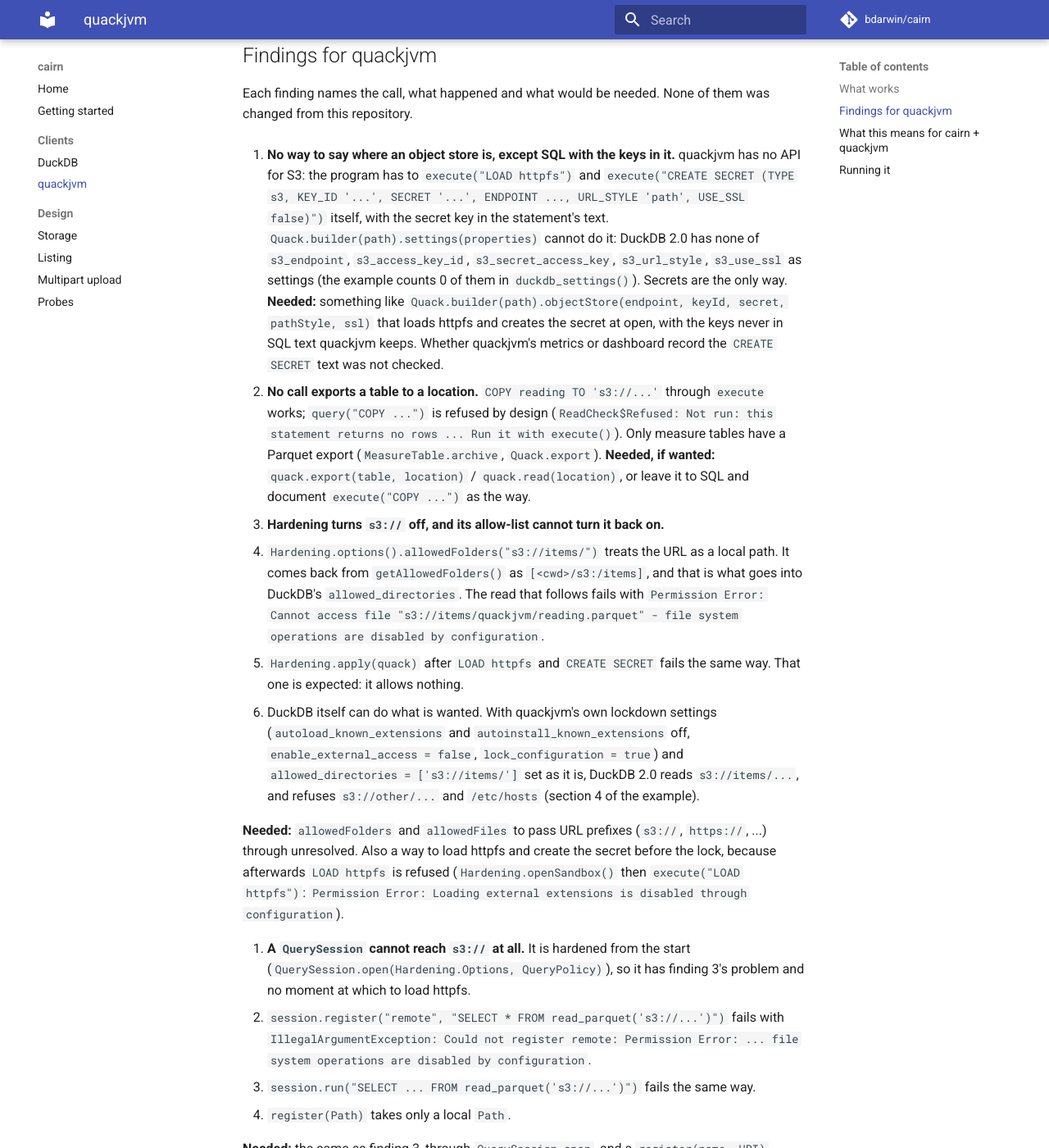
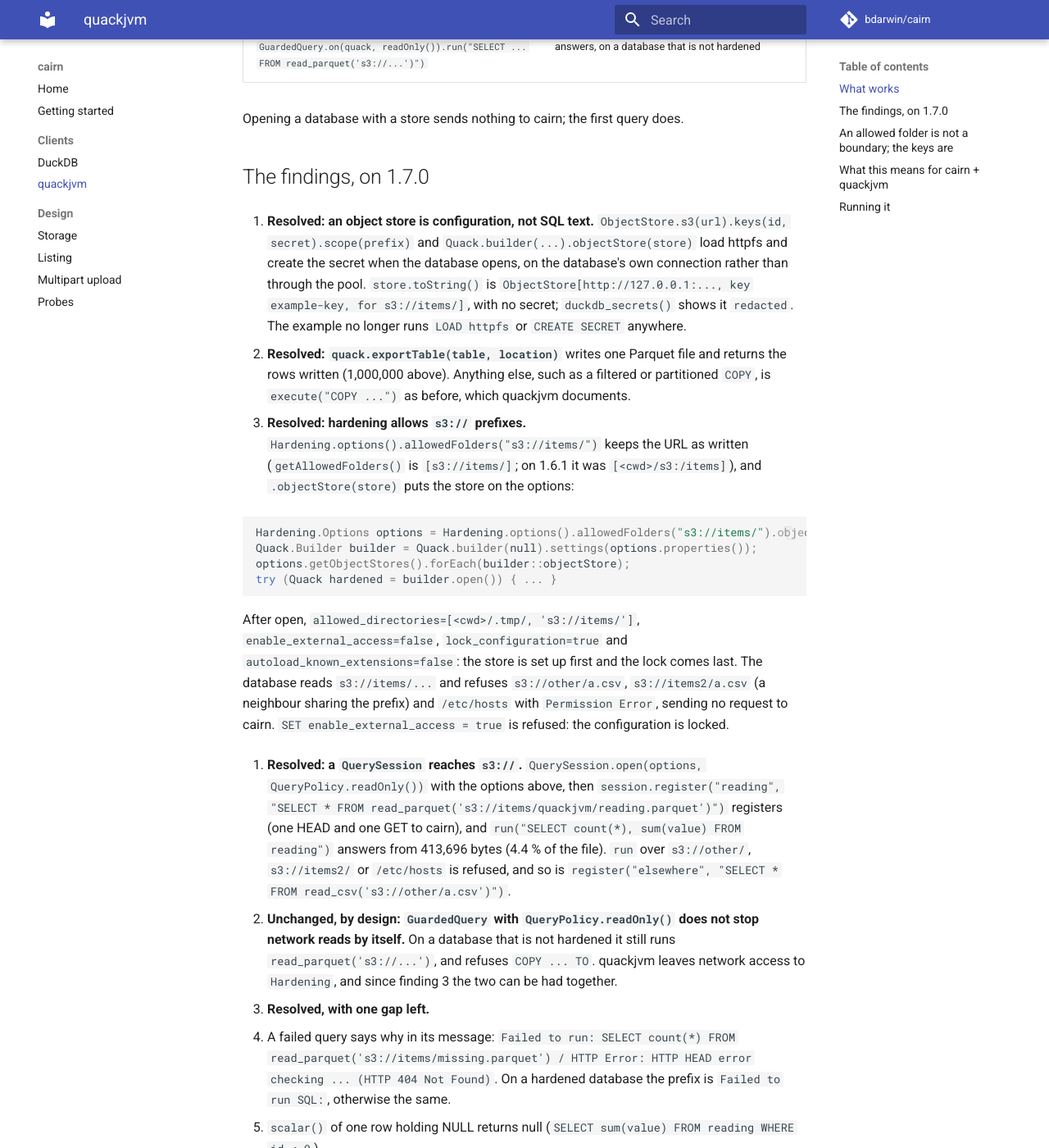
Before and after one commit to bdarwin/cairn, an MkDocs documentation site: the page built from docs/quackjvm.md, in a window 1280 px wide and 1400 px high, scrolled down 1210 px. Shown: the whole window at 82% size. Built offline with MkDocs 1.6.1 and Material for MkDocs 9.7.7, drawn with Linux system fonts in a browser that asks for light colours; comment, search, counter and statistics services are not loaded; some of the changed text lies outside the part shown.

Commit message:
quackjvm 1.7.0 as a client of cairn: object stores, hardening, and what .. does
QuackjvmOnCairn moves to quackjvm 1.7.0 and its API: an ObjectStore instead of
LOAD httpfs and CREATE SECRET, exportTable instead of COPY, and a hardened
Quack and a QuerySession that read s3://items/ and refuse other buckets.
1.7.0 resolved findings 1-4 and 6 of docs/quackjvm.md; count()'s error
message is the one gap left.

s3://items/../other/a.csv passes the allow-list, and DuckDB sends
GET /other/a.csv. cairn refused it only because DuckDB signs
/items/../other/a.csv, shown by recomputing the signature with cairn's SigV4
code. The boundary is the keys, and cairn's can do everything in every
bucket: now second in TODO.md.

````diff
--- a/docs/quackjvm.md
+++ b/docs/quackjvm.md
@@ -2,112 +2,122 @@
 
 [quackjvm](https://github.com/bdarwin/quackjvm) runs DuckDB inside a JVM program. Here it is a
 client of cairn: objects go into a quackjvm table, the table goes to `s3://` on cairn as Parquet,
-and quackjvm reads it back. It works, but only through raw SQL, and not at all once quackjvm's
-hardening is on. The gaps are quackjvm's, written down below for it; cairn needed no change.
+and quackjvm reads it back, from a plain database, a hardened one, and a query session. cairn
+needed no change.
 
 Everything here comes from `examples/.../QuackjvmOnCairn.java`. It uses `quackjvm-core` and
-`quackjvm-agent` 1.6.1 from Maven Central (DuckDB 2.0.0), as a dependency of the examples
-project only, never of cairn. Its output is pasted at the bottom of the file.
+`quackjvm-agent` 1.7.0 from Maven Central (DuckDB 2.0.0), as a dependency of the examples
+project only, never of cairn. Its output is pasted at the bottom of the file. Milestone 6 first ran
+it on 1.6.1 and wrote six findings for quackjvm; 1.7.0 resolved findings 1-4 and 6.
 
 ## What works
 
 ```java
-try (Quack quack = Quack.inMemory()) {
+ObjectStore store = ObjectStore.s3("http://127.0.0.1:9000").keys(keyId, secret).scope("s3://items/");
+
+try (Quack quack = Quack.builder(null).objectStore(store).open()) {
     quack.createTable("reading", layout);
-    quack.write("reading", layout, readings);                  // 1,000,000 records
-    quack.execute("LOAD httpfs");
-    quack.execute("CREATE SECRET (TYPE s3, KEY_ID '...', SECRET '...', ENDPOINT 'localhost:9000', URL_STYLE 'path', USE_SSL false)");
-    quack.execute("COPY reading TO 's3://items/quackjvm/reading.parquet' (FORMAT parquet)");
+    quack.write("reading", layout, readings);                            // 1,000,000 records
+    long rows = quack.exportTable("reading", "s3://items/quackjvm/reading.parquet");
     List<Reading> back = quack.query("SELECT * FROM read_parquet(?) WHERE id = ?", url, 123_456L).records(Reading.class);
 }
 ```
 
 | Step | Result |
 |---|---|
-| `execute("COPY reading TO 's3://...'")`, 1,000,000 records | a 9,481,492-byte file, written as 2 parts by multipart upload, in 0.21 s |
+| `exportTable("reading", "s3://...")`, 1,000,000 records | returns 1,000,000; a 9,481,492-byte file, written as 2 parts by multipart upload, in 0.22 s |
 | `query("SELECT count(*), sum(value) FROM read_parquet('s3://.../*.parquet')").records(Total.class)` | right answer; 433,930 bytes read from cairn (4.6 % of the file) |
 | `query(...).records(Reading.class)` for one id | the record equals the one written; 1,159,168 bytes read (12.2 %) |
-| `inTransaction(tx -> tx.execute("COPY ... TO 's3://...'"))` | committed; the file is there |
-| `MeasureTable.archive(connection, "s3://items/measures", part)` | returns `s3://items/measures/measure=readings/part=.../example-....parquet` |
+| `inTransaction(tx -> tx.execute("COPY (SELECT ... WHERE item = 7) TO 's3://...'"))` | committed; 1,000 rows in the file. SQL stays the way for a filtered or partitioned export |
+| `MeasureTable.archive(connection, "s3://items/measures", part)` | 156,026 bytes up; returns `s3://items/measures/measure=readings/part=.../example-....parquet` |
 | `measure.query().from(that file).rows(...).columns(...)` and `MeasureTable.restore(connection, that file)` | both answer from the file on cairn |
+| a hardened `Quack` and a `QuerySession`, `s3://items/` allowed | read `s3://items/`; refuse `s3://other/`, `s3://items2/` and `/etc/hosts` without a request to cairn |
 | `GuardedQuery.on(quack, readOnly()).run("SELECT ... FROM read_parquet('s3://...')")` | answers, on a database that is not hardened |
 
-## Findings for quackjvm
+Opening a database with a store sends nothing to cairn; the first query does.
 
-Each finding names the call, what happened and what would be needed. None of them was changed from
-this repository.
+## The findings, on 1.7.0
 
-1. **No way to say where an object store is, except SQL with the keys in it.** quackjvm has no API
-   for S3: the program has to `execute("LOAD httpfs")` and
-   `execute("CREATE SECRET (TYPE s3, KEY_ID '...', SECRET '...', ENDPOINT ..., URL_STYLE 'path', USE_SSL false)")`
-   itself, with the secret key in the statement's text. `Quack.builder(path).settings(properties)`
-   cannot do it: DuckDB 2.0 has none of `s3_endpoint`, `s3_access_key_id`, `s3_secret_access_key`,
-   `s3_url_style`, `s3_use_ssl` as settings (the example counts 0 of them in `duckdb_settings()`).
-   Secrets are the only way.
-   **Needed:** something like `Quack.builder(path).objectStore(endpoint, keyId, secret, pathStyle, ssl)`
-   that loads httpfs and creates the secret at open, with the keys never in SQL text quackjvm keeps.
-   Whether quackjvm's metrics or dashboard record the `CREATE SECRET` text was not checked.
+1. **Resolved: an object store is configuration, not SQL text.** `ObjectStore.s3(url).keys(id,
+   secret).scope(prefix)` and `Quack.builder(...).objectStore(store)` load httpfs and create the
+   secret when the database opens, on the database's own connection rather than through the pool.
+   `store.toString()` is `ObjectStore[http://127.0.0.1:..., key example-key, for s3://items/]`, with
+   no secret; `duckdb_secrets()` shows it `redacted`. The example no longer runs `LOAD httpfs` or
+   `CREATE SECRET` anywhere.
 
-2. **No call exports a table to a location.** `COPY reading TO 's3://...'` through `execute` works;
-   `query("COPY ...")` is refused by design (`ReadCheck$Refused: Not run: this statement returns no
-   rows ... Run it with execute()`). Only measure tables have a Parquet export
-   (`MeasureTable.archive`, `Quack.export`).
-   **Needed, if wanted:** `quack.export(table, location)` / `quack.read(location)`, or leave it to
-   SQL and document `execute("COPY ...")` as the way.
+2. **Resolved: `quack.exportTable(table, location)`** writes one Parquet file and returns the rows
+   written (1,000,000 above). Anything else, such as a filtered or partitioned `COPY`, is
+   `execute("COPY ...")` as before, which quackjvm documents.
 
-3. **Hardening turns `s3://` off, and its allow-list cannot turn it back on.**
-   - `Hardening.options().allowedFolders("s3://items/")` treats the URL as a local path. It comes
-     back from `getAllowedFolders()` as `[<cwd>/s3:/items]`, and that is what goes into DuckDB's
-     `allowed_directories`. The read that follows fails with `Permission Error: Cannot access file
-     "s3://items/quackjvm/reading.parquet" - file system operations are disabled by configuration`.
-   - `Hardening.apply(quack)` after `LOAD httpfs` and `CREATE SECRET` fails the same way. That one
-     is expected: it allows nothing.
-   - DuckDB itself can do what is wanted. With quackjvm's own lockdown settings
-     (`autoload_known_extensions` and `autoinstall_known_extensions` off,
-     `enable_external_access = false`, `lock_configuration = true`) and
-     `allowed_directories = ['s3://items/']` set as it is, DuckDB 2.0 reads `s3://items/...`, and
-     refuses `s3://other/...` and `/etc/hosts` (section 4 of the example).
+3. **Resolved: hardening allows `s3://` prefixes.**
+   `Hardening.options().allowedFolders("s3://items/")` keeps the URL as written
+   (`getAllowedFolders()` is `[s3://items/]`; on 1.6.1 it was `[<cwd>/s3:/items]`), and
+   `.objectStore(store)` puts the store on the options:
 
-   **Needed:** `allowedFolders` and `allowedFiles` to pass URL prefixes (`s3://`, `https://`, ...)
-   through unresolved. Also a way to load httpfs and create the secret before the lock, because
-   afterwards `LOAD httpfs` is refused (`Hardening.openSandbox()` then `execute("LOAD httpfs")`:
-   `Permission Error: Loading external extensions is disabled through configuration`).
+   ```java
+   Hardening.Options options = Hardening.options().allowedFolders("s3://items/").objectStore(store);
+   Quack.Builder builder = Quack.builder(null).settings(options.properties());
+   options.getObjectStores().forEach(builder::objectStore);
+   try (Quack hardened = builder.open()) { ... }
+   ```
 
-4. **A `QuerySession` cannot reach `s3://` at all.** It is hardened from the start
-   (`QuerySession.open(Hardening.Options, QueryPolicy)`), so it has finding 3's problem and no
-   moment at which to load httpfs.
-   - `session.register("remote", "SELECT * FROM read_parquet('s3://...')")` fails with
-     `IllegalArgumentException: Could not register remote: Permission Error: ... file system
-     operations are disabled by configuration`.
-   - `session.run("SELECT ... FROM read_parquet('s3://...')")` fails the same way.
-   - `register(Path)` takes only a local `Path`.
+   After open, `allowed_directories=[<cwd>/.tmp/, 's3://items/']`, `enable_external_access=false`,
+   `lock_configuration=true` and `autoload_known_extensions=false`: the store is set up first and
+   the lock comes last. The database reads `s3://items/...` and refuses `s3://other/a.csv`,
+   `s3://items2/a.csv` (a neighbour sharing the prefix) and `/etc/hosts` with `Permission Error`,
+   sending no request to cairn. `SET enable_external_access = true` is refused: the configuration is
+   locked.
 
-   **Needed:** the same as finding 3, through `QuerySession.open`, and a `register(name, URI)`.
+4. **Resolved: a `QuerySession` reaches `s3://`.**
+   `QuerySession.open(options, QueryPolicy.readOnly())` with the options above, then
+   `session.register("reading", "SELECT * FROM read_parquet('s3://items/quackjvm/reading.parquet')")`
+   registers (one HEAD and one GET to cairn), and `run("SELECT count(*), sum(value) FROM reading")`
+   answers from 413,696 bytes (4.4 % of the file). `run` over `s3://other/`, `s3://items2/` or
+   `/etc/hosts` is refused, and so is `register("elsewhere", "SELECT * FROM read_csv('s3://other/a.csv')")`.
 
-5. **`GuardedQuery` with `QueryPolicy.readOnly()` does not stop network reads by itself.** On a
-   database that is not hardened, it ran `read_parquet('s3://...')`. It refuses `COPY ... TO` and
-   `CREATE SECRET` ("COPY is not a query, so it will not be run"). It allows
-   `SELECT * FROM duckdb_secrets()`, whose result shows the secret as `redacted`. This is
-   consistent with quackjvm's docs, which leave network access to `Hardening`. Worth knowing, since
-   finding 3 means hardening and S3 cannot be had together today.
+5. **Unchanged, by design: `GuardedQuery` with `QueryPolicy.readOnly()` does not stop network reads
+   by itself.** On a database that is not hardened it still runs `read_parquet('s3://...')`, and
+   refuses `COPY ... TO`. quackjvm leaves network access to `Hardening`, and since finding 3 the two
+   can be had together.
 
-6. **Small API points met on the way.**
-   - `Quack.query(...)` wraps DuckDB's error as `IllegalStateException: Failed to run: <sql>`.
-     The reason (`Permission Error: ...`) is only in `getCause()`.
-   - `query("SELECT NULL::VARCHAR").scalar(String.class)`, a result of one row holding NULL, throws
-     `Query returned no rows, so it has no scalar value`. A `list(...)` over no rows gives such a
-     row.
+6. **Resolved, with one gap left.**
+   - A failed query says why in its message: `Failed to run: SELECT count(*) FROM
+     read_parquet('s3://items/missing.parquet') / HTTP Error: HTTP HEAD error checking ... (HTTP 404
+     Not Found)`. On a hardened database the prefix is `Failed to run SQL:`, otherwise the same.
+   - `scalar()` of one row holding NULL returns null (`SELECT sum(value) FROM reading WHERE id < 0`).
+   - **Still open:** `query(...).count()` failing says only `Failed to count the rows of: <sql>`;
+     the reason is in `getCause()` alone (section 6 of the example).
+
+## An allowed folder is not a boundary; the keys are
+
+DuckDB 2.0.0 checks a location against `allowed_directories` as written, then collapses `..` before
+it sends the request. quackjvm measured and documents this. Against cairn, with `s3://items/`
+allowed:
+
+| Location | Allow-list | What cairn received | Result |
+|---|---|---|---|
+| `s3://items/../other/a.csv` | passed | `HEAD /other/a.csv`, `GET /other/a.csv` | 403 `SignatureDoesNotMatch` |
+| `'s3://items/' \|\| chr(46) \|\| chr(46) \|\| '/other/a.csv'`, built as the query runs | passed | the same | 403 `SignatureDoesNotMatch` |
+| `s3://items/%2e%2e/other/a.csv` | passed | `HEAD /items/%252e%252e/other/a.csv` | 404: the `%` is sent encoded, and cairn takes it as part of the key |
+
+The same, from a hardened `Quack` and from a `QuerySession`. So the allow-list let the read go to
+another bucket, and only the signature stopped it. Section 6 of the example shows why: against a
+stub that records the request, DuckDB sends `HEAD /other/a.csv`, but its signature, recomputed with
+cairn's own SigV4 code, is over `/items/../other/a.csv`. SigV4 for S3 does not normalise the path,
+so cairn computes the signature over the path it received and refuses.
+
+That is luck, not a boundary. It holds only while DuckDB signs one path and sends another, and it
+does not hold for a server that skips the check or for a bucket read without keys. **The boundary is
+the keys**: a database that runs SQL it did not write (a query session, an agent's queries) should
+hold keys that cairn lets read only what that SQL may read. cairn cannot do that yet. Its keys are
+static and every key can do everything in every bucket (`TODO.md`).
 
 ## What this means for cairn + quackjvm
 
-For tables as Parquet on cairn and quackjvm nodes reading them, the data path works today. Writes go
-by multipart upload, and reads fetch only the needed byte ranges ([DuckDB](duckdb.md)). Two things
-stand between that and a system someone can run:
-
-- quackjvm needs to know about an object store: endpoint and keys as configuration, not SQL text
-  (finding 1).
-- Its sandbox needs to allow-list `s3://` prefixes (findings 3 and 4), so that a query node serving
-  SQL it did not write can read the lake and nothing else.
+The data path works with quackjvm's own API: a store as configuration, `exportTable` by multipart
+upload, reads that fetch only the byte ranges they need ([DuckDB](duckdb.md)), and a hardened query
+node that reads the lake and refuses other locations. What is missing for running SQL from
+someone else is on cairn's side: keys limited to buckets, or prefixes, and to reading.
 
 ## Running it
 
````
Also changed, not shown: CHANGELOG.md (+8 -3 lines), README.md (+2 -2 lines), TODO.md (+20 -12 lines), examples/README.md (+1 -1 lines), 2 other files.
